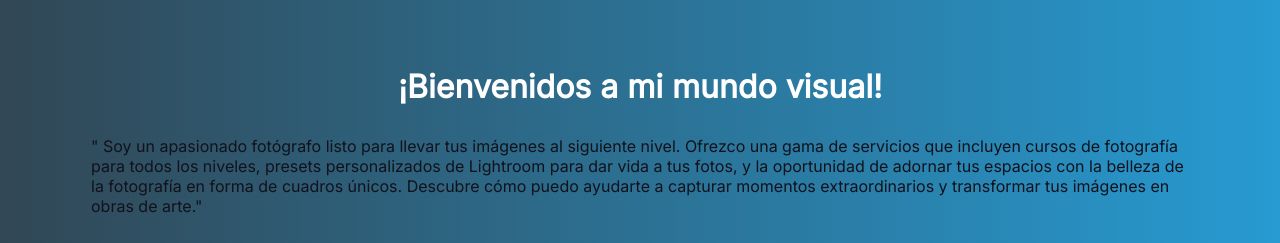
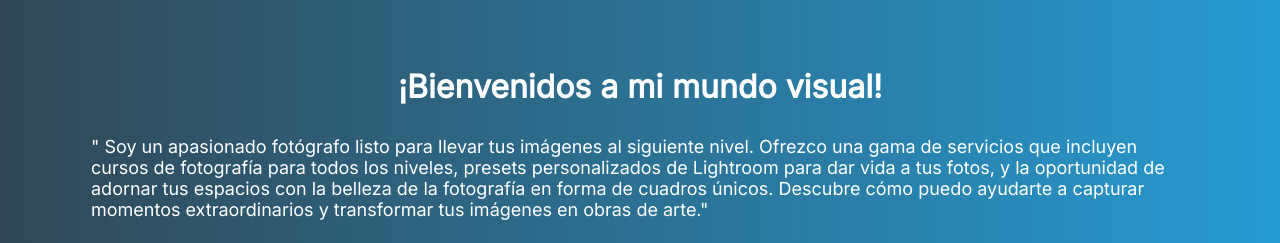
Before and after one commit to MatiCasal/landing-page, a plain HTML site: page index.html in a window 1280 px wide. Shown: the part 1541-1784 px from the top of the page. Drawn offline with Linux system fonts and the light colour scheme.

Commit message:
Cambie color de letra de parrafo #servicio

```diff
--- a/styles.css
+++ b/styles.css
@@ -163,9 +163,10 @@ main {
   color: white;
 }
 
-#servicios p {
+#servicios h2 + p {
   width: 90%;
-  color: rgb(17, 18, 28);
+  color: white;
+  font-size: 18px;
   /* padding: 5px; */
   /* background-color: aqua; */
 }
```
